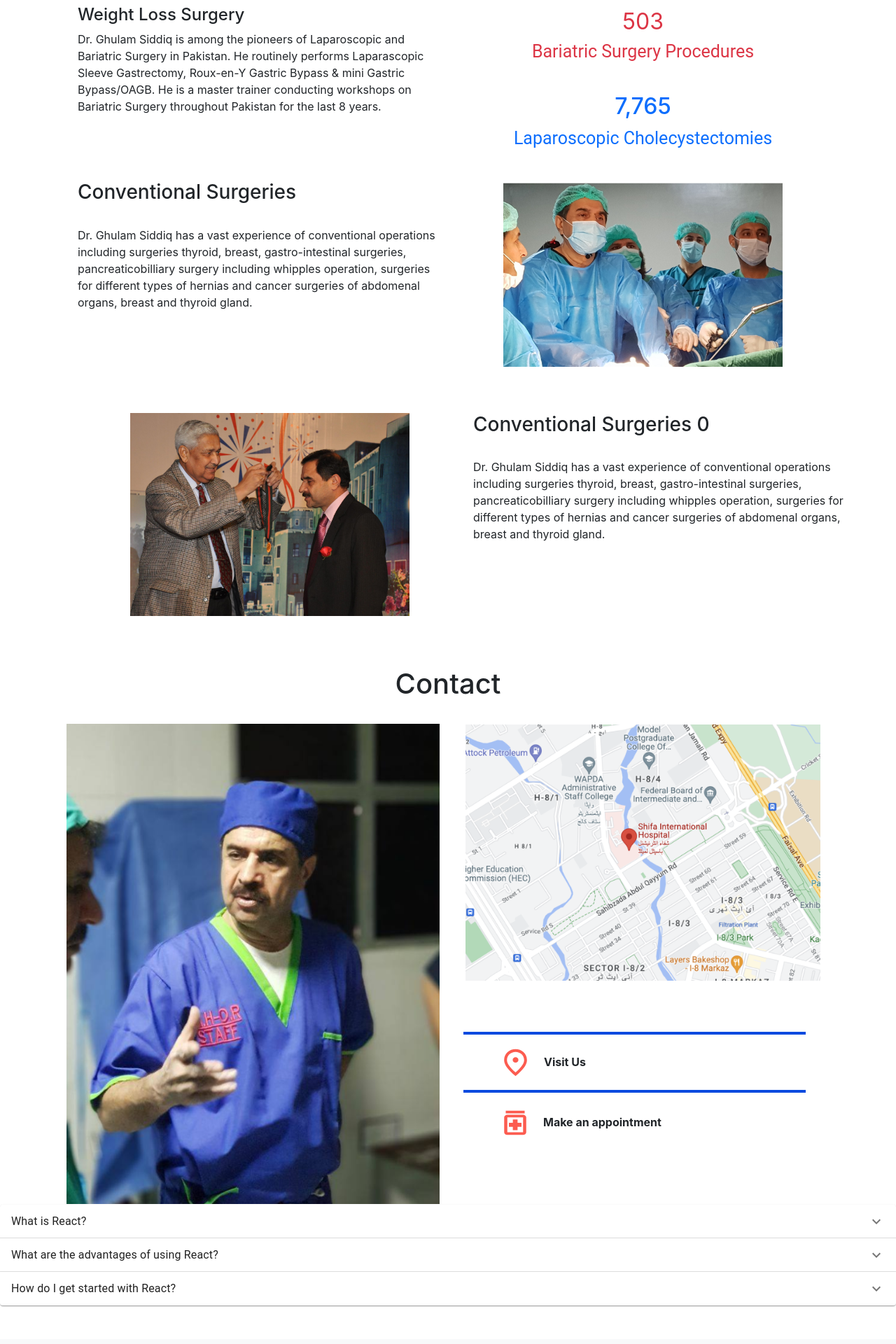
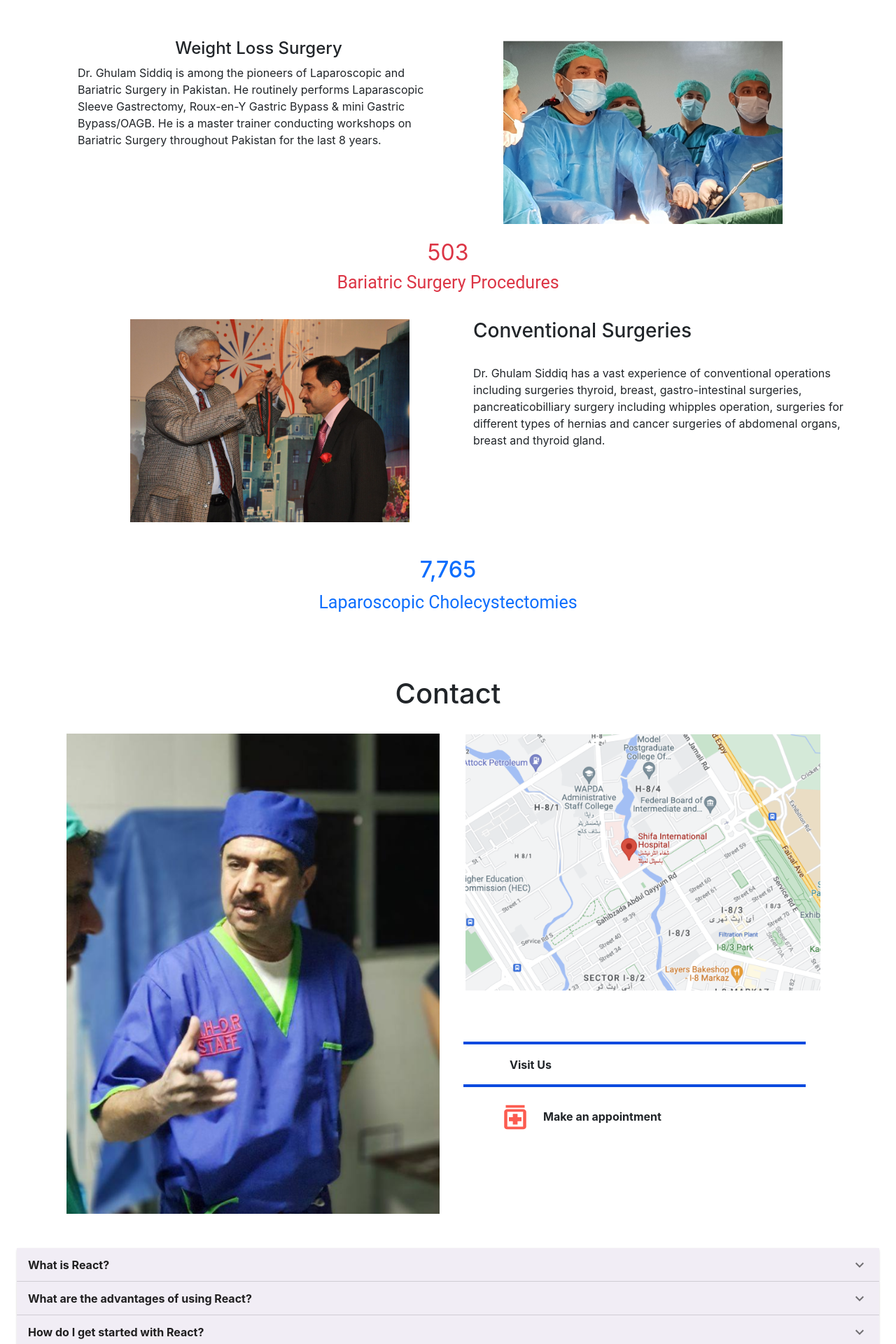
Before and after one commit to hammad8634/dr_ghulam_blog, a React (Create React App) app: page / in a window 1280 px wide. Shown: the part 1560-3480 px from the top of the page at 70% size. Built offline with nearby package versions, Linux system fonts and the light colour scheme.

Commit message:
faq completed

```diff
--- a/package.json
+++ b/package.json
@@ -7,6 +7,7 @@
     "@fortawesome/free-solid-svg-icons": "^6.4.0",
     "@fortawesome/react-fontawesome": "^0.2.0",
     "@material-ui/core": "^4.12.4",
+    "@material-ui/icons": "^4.11.3",
     "@mui/material": "^5.11.13",
     "@testing-library/jest-dom": "^5.16.5",
     "@testing-library/react": "^13.4.0",
@@ -23,6 +24,7 @@
     "react-intersection-observer": "^9.4.3",
     "react-router-dom": "^6.10.0",
     "react-scripts": "5.0.1",
+    "react-spring": "^9.7.1",
     "web-vitals": "^2.1.4"
   },
   "scripts": {
--- a/src/App.css
+++ b/src/App.css
@@ -153,10 +153,6 @@ div.col-md-5 {
   padding: 0px 0px;
 }
 
-.weight_loss_p {
-  /* text-align: justify; */
-}
-
 /*Awards section css code*/
 
 .awards-container {
@@ -202,11 +198,11 @@ div.col-md-5 {
   padding: 4px 1px;
 }
 
-.awards-icon-container:hover .award-name {
+/* .awards-icon-container:hover  {
   color: #1432db;
   background-color: white;
   padding: 2px 5px;
-}
+} */
 
 @keyframes pulse {
   0% {
@@ -248,6 +244,16 @@ div.bg-primary {
 .text-container-intro {
   /* margin-top: -150px; */
   color: black;
+}
+
+.faq-question {
+  font-weight: 800;
+  background-color: rgb(241, 237, 245);
+}
+
+.faq-answer {
+  font-weight: 800;
+  /* background-color: rgb(241, 237, 245); */
 }
 
 @media screen and (max-width: 1024px) {
--- a/src/Components/contactus.js
+++ b/src/Components/contactus.js
@@ -35,7 +35,7 @@ const ContactUs = ({ location }) => {
                 <div className="mt-5 col-md-10 col-lg-11  horizontal-line"></div>
                 <Row className="ml-5 contactus-text">
                   <Col className="text-left mt-3">
-                    <img
+                    <wimg
                       src={locationIcon}
                       className="img-fluid"
                       alt="location"
--- a/src/Components/faqsection.js
+++ b/src/Components/faqsection.js
@@ -1,60 +1,103 @@
-import React from 'react';
-import { makeStyles } from '@material-ui/core/styles';
-import Accordion from '@material-ui/core/Accordion';
-import AccordionDetails from '@material-ui/core/AccordionDetails';
-import AccordionSummary from '@material-ui/core/AccordionSummary';
-import Typography from '@material-ui/core/Typography';
-import ExpandMoreIcon from '@material-ui/icons/ExpandMore';
+import { Container } from "@material-ui/core";
+import Accordion from "@material-ui/core/Accordion";
+import AccordionDetails from "@material-ui/core/AccordionDetails";
+import AccordionSummary from "@material-ui/core/AccordionSummary";
+import Typography from "@material-ui/core/Typography";
+import { makeStyles } from "@material-ui/core/styles";
+import ExpandMoreIcon from "@material-ui/icons/ExpandMore";
+import React, { useState } from "react";
 
 const useStyles = makeStyles((theme) => ({
   root: {
-    width: '100%',
+    width: "100%",
   },
   heading: {
-    fontWeight: theme.typography.fontWeightRegular,
+    fontWeight: theme.typography.fontWeightBold,
+  },
+  selected: {
+    borderRight: `3px solid ${theme.palette.primary.main}`,
+    borderLeft: `3px solid ${theme.palette.primary.main}`,
   },
 }));
 
 const faqs = [
   {
-    question: 'What is React?',
+    question: "What is React?",
     answer:
-      'React is a popular JavaScript library for building user interfaces. It was developed by Facebook and is now widely used in web development.',
+      "React is a popular JavaScript library for building user interfaces. It was developed by Facebook and is now widely used in web development.",
   },
   {
-    question: 'What are the advantages of using React?',
+    question: "What are the advantages of using React?",
     answer:
-      'React offers several advantages, including easy reusability of code, efficient rendering with its virtual DOM, and a large and supportive community of developers.',
+      "React offers several advantages, including easy reusability of code, efficient rendering with its virtual DOM, and a large and supportive community of developers.",
   },
   {
-    question: 'How do I get started with React?',
+    question: "How do I get started with React?",
     answer:
-      'To get started with React, you can follow the official documentation and tutorials available on the React website. You will need to have a basic understanding of HTML, CSS, and JavaScript to get started.',
+      "To get started with React, you can follow the official documentation and tutorials available on the React website. You will need to have a basic understanding of HTML, CSS, and JavaScript to get started.",
   },
 ];
 
 const FAQ = () => {
   const classes = useStyles();
+  const [selectedQuestion, setSelectedQuestion] = useState(null);
+
+  const handleQuestionClick = (question) => {
+    if (selectedQuestion === question) {
+      setSelectedQuestion(null);
+    } else {
+      setSelectedQuestion(question);
+    }
+  };
 
   return (
+    <>
+      {" "}
+      <br />
+      <br />
+      <Container>
         <div className={classes.root}>
           {faqs.map((faq) => (
-        <Accordion key={faq.question}>
+            <Accordion
+              key={faq.question}
+              className={
+                selectedQuestion === faq.question ? classes.selected : ""
+              }
+              expanded={selectedQuestion === faq.question}
+            >
+              <div
+                className="faq-question"
+                onClick={() => handleQuestionClick(faq.question)}
+              >
                 <AccordionSummary
                   expandIcon={<ExpandMoreIcon />}
                   aria-controls={faq.question}
                   id={faq.question}
                 >
-            <Typography className={classes.heading}>
+                  <Typography
+                    className={classes.heading}
+                    variant="h8"
+                    component="h8"
+                    color={
+                      selectedQuestion === faq.question
+                        ? "primary"
+                        : "textPrimary"
+                    }
+                  >
                     {faq.question}
                   </Typography>
                 </AccordionSummary>
+              </div>
+              <div className="faq-answer text-left">
                 <AccordionDetails>
                   <Typography>{faq.answer}</Typography>
                 </AccordionDetails>
+              </div>
             </Accordion>
           ))}
         </div>
+      </Container>
+    </>
   );
 };
 
--- a/src/Components/services.js
+++ b/src/Components/services.js
@@ -1,5 +1,5 @@
 import React from "react";
-import { Col, Container, Row } from "react-bootstrap";
+import { Container } from "react-bootstrap";
 import CountUp from "react-countup";
 import { useInView } from "react-intersection-observer";
 import "../App.css";
@@ -13,68 +13,23 @@ const Services = () => {
   return (
     <section id="services">
       <>
-        <br />
+        <br /> <br />
         <h1 className="services_container">Services</h1> <br />
-        <Container>
-          <Row>
-            <Col md={6} className="text-left">
-              <div className="pb-5 pl-3">
-                <h4 className="services-headings">Weight Loss Surgery</h4>
-                <p className="weight_loss_p">
-                  Dr. Ghulam Siddiq is among the pioneers of Laparoscopic and
-                  Bariatric Surgery in Pakistan. He routinely performs
-                  Laparascopic Sleeve Gastrectomy, Roux-en-Y Gastric Bypass &
-                  mini Gastric Bypass/OAGB. He is a master trainer conducting
-                  workshops on Bariatric Surgery throughout Pakistan for the
-                  last 8 years.
-                </p>
-              </div>
-            </Col>
-
-            <Col md={6}>
-              <div className="text-md-center text-danger" ref={ref1}>
-                {inView1 && (
-                  <CountUp
-                    start={0}
-                    duration={3}
-                    end={503}
-                    className="fs-2"
-                  ></CountUp>
-                )}
-                <p className="quantity_text">Bariatric Surgery Procedures</p>
-              </div>
-              <br />
-              <div className="text-md-center text-primary" ref={ref2}>
-                {inView2 && (
-                  <h4 className="quantity_values">
-                    <CountUp
-                      start={0}
-                      duration={2}
-                      end={7765}
-                      className="fs-2"
-                    ></CountUp>{" "}
-                  </h4>
-                )}
-                <p className="quantity_text">Laparoscopic Cholecystectomies</p>
-              </div>
-            </Col>
-          </Row>
-        </Container>
       </>
       <div className="pb-5 pt-3">
-        <div className="pt-2 pb-5">
+        <div className="pt-2 pb-3">
           <Container>
             <div className="row">
               <div className="col-md-6">
                 <div className="pb-5 pl-3">
-                  <h3 className=" text-left">Conventional Surgeries</h3> <br />
-                  <p className=" text-left">
-                    Dr. Ghulam Siddiq has a vast experience of conventional
-                    operations including surgeries thyroid, breast,
-                    gastro-intestinal surgeries, pancreaticobilliary surgery
-                    including whipples operation, surgeries for different types
-                    of hernias and cancer surgeries of abdomenal organs, breast
-                    and thyroid gland.
+                  <h4 className="services-headings">Weight Loss Surgery</h4>
+                  <p className="weight_loss_p text-left">
+                    Dr. Ghulam Siddiq is among the pioneers of Laparoscopic and
+                    Bariatric Surgery in Pakistan. He routinely performs
+                    Laparascopic Sleeve Gastrectomy, Roux-en-Y Gastric Bypass &
+                    mini Gastric Bypass/OAGB. He is a master trainer conducting
+                    workshops on Bariatric Surgery throughout Pakistan for the
+                    last 8 years.
                   </p>
                 </div>
               </div>
@@ -83,6 +38,17 @@ const Services = () => {
               </div>
             </div>
           </Container>
+        </div>{" "}
+        <div className="text-md-center text-danger" ref={ref1}>
+          {inView1 && (
+            <CountUp
+              start={0}
+              duration={3}
+              end={503}
+              className="fs-2 "
+            ></CountUp>
+          )}
+          <p className="quantity_text">Bariatric Surgery Procedures</p>
         </div>
         <div className="pt-3 pl-5">
           <Container>
@@ -92,8 +58,7 @@ const Services = () => {
               </div>
               <div className="col-md-6">
                 <div className="text">
-                  <h3 className=" text-left">Conventional Surgeries 0</h3>{" "}
-                  <br />
+                  <h3 className=" text-left">Conventional Surgeries </h3> <br />
                   <p className=" text-left">
                     Dr. Ghulam Siddiq has a vast experience of conventional
                     operations including surgeries thyroid, breast,
@@ -106,6 +71,19 @@ const Services = () => {
               </div>
             </div>
           </Container>
+        </div>{" "}
+        <div className="text-md-center text-primary pt-5" ref={ref2}>
+          {inView2 && (
+            <h4 className="quantity_values">
+              <CountUp
+                start={0}
+                duration={2}
+                end={7765}
+                className="fs-2"
+              ></CountUp>{" "}
+            </h4>
+          )}
+          <p className="quantity_text">Laparoscopic Cholecystectomies</p>
         </div>
       </div>
     </section>
```
Also changed, not shown: 1 other file (tests, documents, lock files or other folders). Lines whose indentation alone changed are shown as unchanged.
